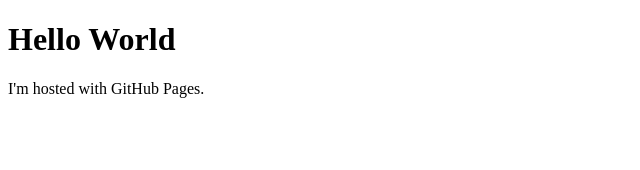
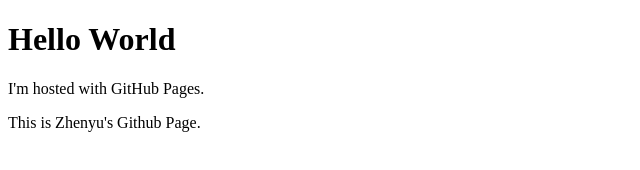
Before and after one commit to Sakurayu/Sakurayu.github.io, a plain HTML site: page index.html in a window 1280 px wide. Shown: the whole page, without its empty margins (0-640 px from the left). Drawn offline with Linux system fonts and the light colour scheme.

Commit message:
Add personal info to description

```diff
--- a/index.html
+++ b/index.html
@@ -3,5 +3,6 @@
 <body>
 <h1>Hello World</h1>
 <p>I'm hosted with GitHub Pages.</p>
+  <p>This is Zhenyu's Github Page.</p>
 </body>
 </html>
```
